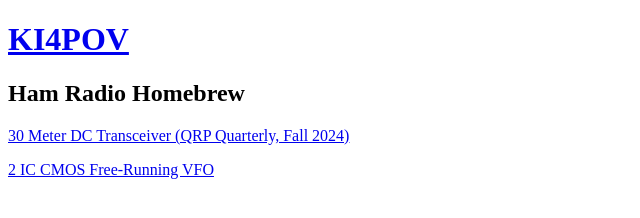
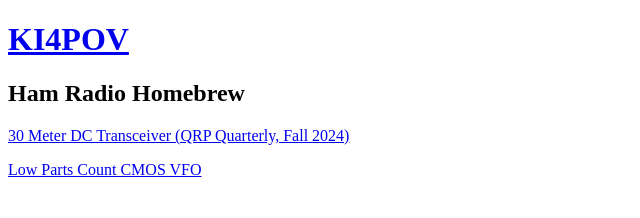
Before and after one commit to KI4POV/KI4POV.github.io, a plain HTML site: page homebrew.html in a window 1280 px wide. Shown: the full height of the page, 0-640 px from the left. Drawn offline with Linux system fonts and the light colour scheme.

Commit message:
Update homebrew.html

```diff
--- a/homebrew.html
+++ b/homebrew.html
@@ -5,6 +5,6 @@
 <h1><a href="index.html">KI4POV</a></h1>
 <h2>Ham Radio Homebrew</h2>
 <p><a href="30_m_dc_txcvr.html">30 Meter DC Transceiver (QRP Quarterly, Fall 2024)</a></p>
-<p><a href="cmosvfo.html">2 IC CMOS Free-Running VFO</a></p>
+<p><a href="cmosvfo.html">Low Parts Count CMOS VFO</a></p>
 </body>
 </html>
```
